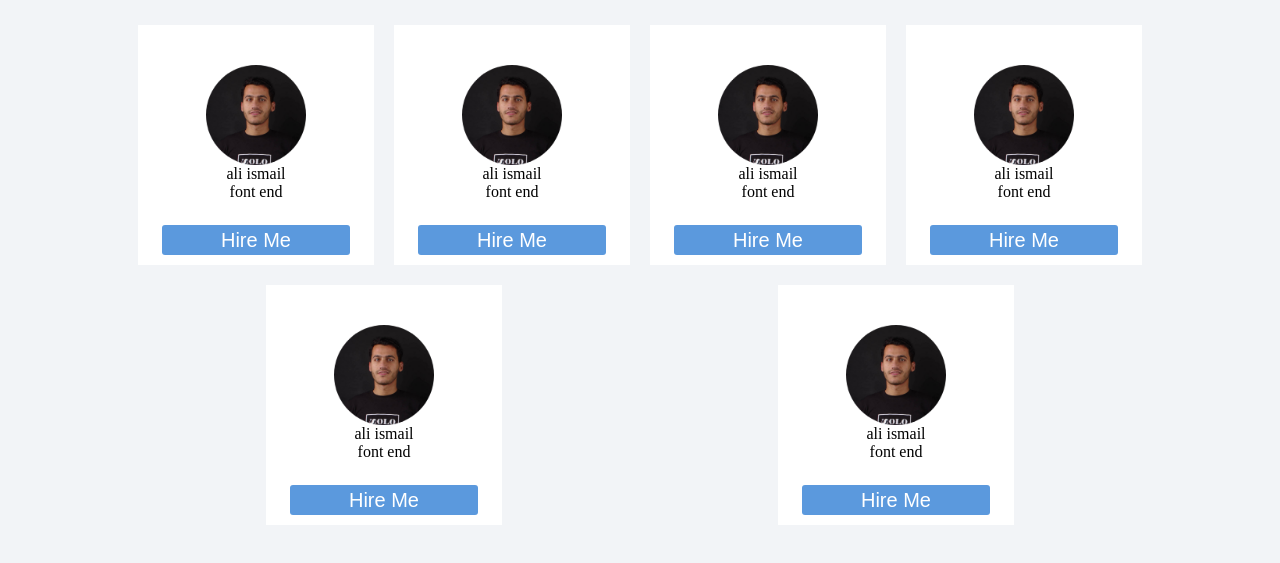
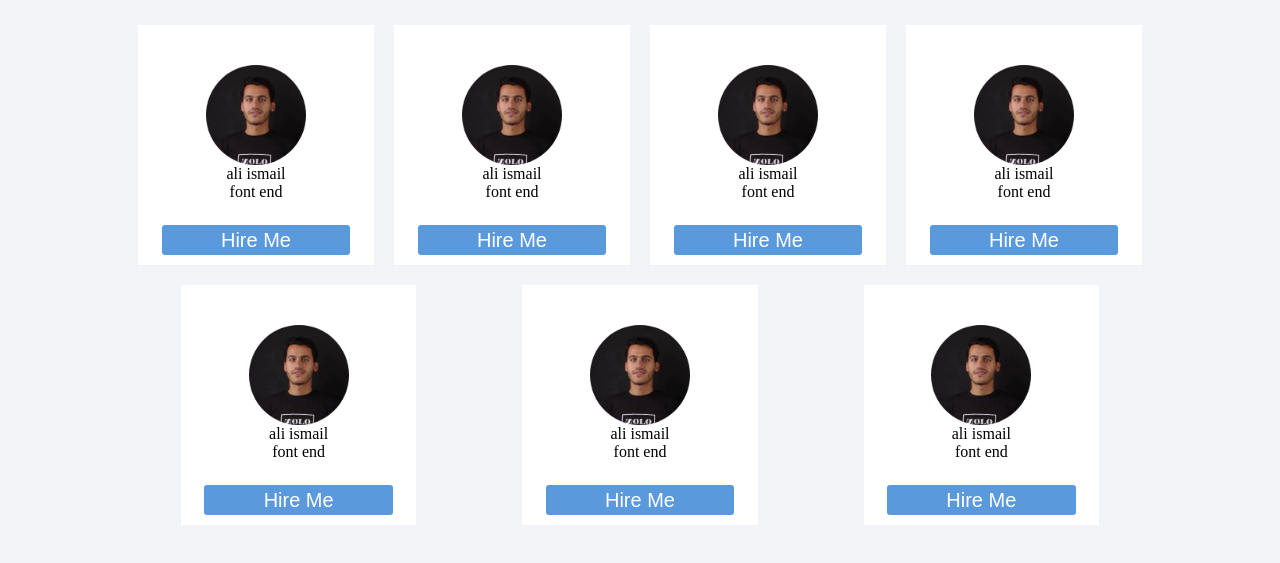
Before and after one commit to khaledDiZ/FikraTalents, a plain HTML site: page index.html in a window 1280 px wide. Shown: the part 105-668 px from the top of the page. Drawn offline with Linux system fonts and the light colour scheme.

Commit message:
Update index.html

```diff
--- a/index.html
+++ b/index.html
@@ -61,6 +61,12 @@
         <div class="developer-position"> font end</div>
         <button>Hire Me</button>
       </div>
+      <div class="card">
+        <img src="assets/ali.png" alt="">
+        <div class="developer-name"> ali ismail</div>
+        <div class="developer-position"> font end</div>
+        <button>Hire Me</button>
+      </div>
     </div>
   </section>
   <script src="app.js"></script>
```
